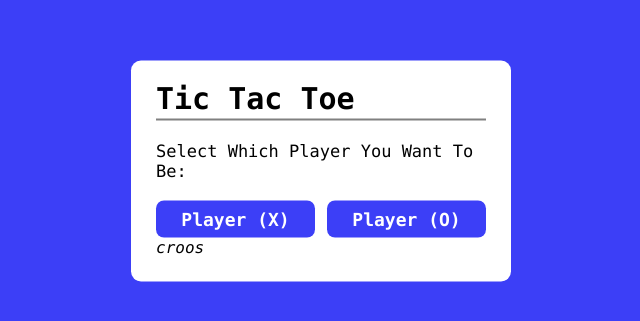
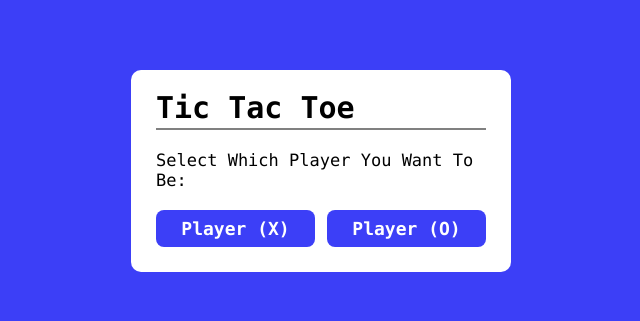
Before and after one commit to kraken536/Tic-Tac-Toe, a plain HTML site: page index.html in a window 1280 px wide. Shown: the part 229-550 px from the top of the page, without its empty margins (319-959 px from the left). Drawn offline with Linux system fonts and the light colour scheme.

Commit message:
All the icons were removed.

```diff
--- a/index.html
+++ b/index.html
@@ -24,7 +24,6 @@
                 <button class="playerO">Player (O)</button>
             </div>
             <span>
-                <i class="fa-solid fa-user" aria-hidden="true">croos</i>
             </span>
         </div>
     </div>
```
